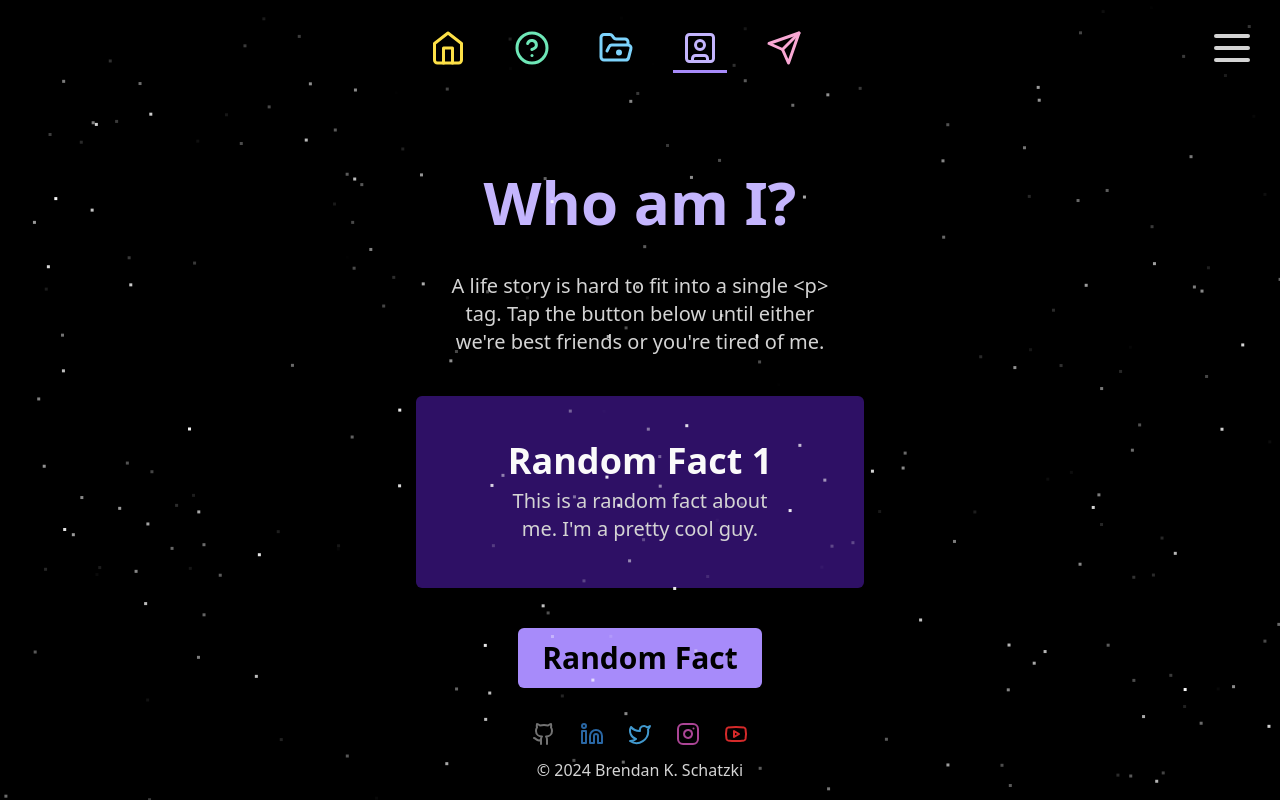
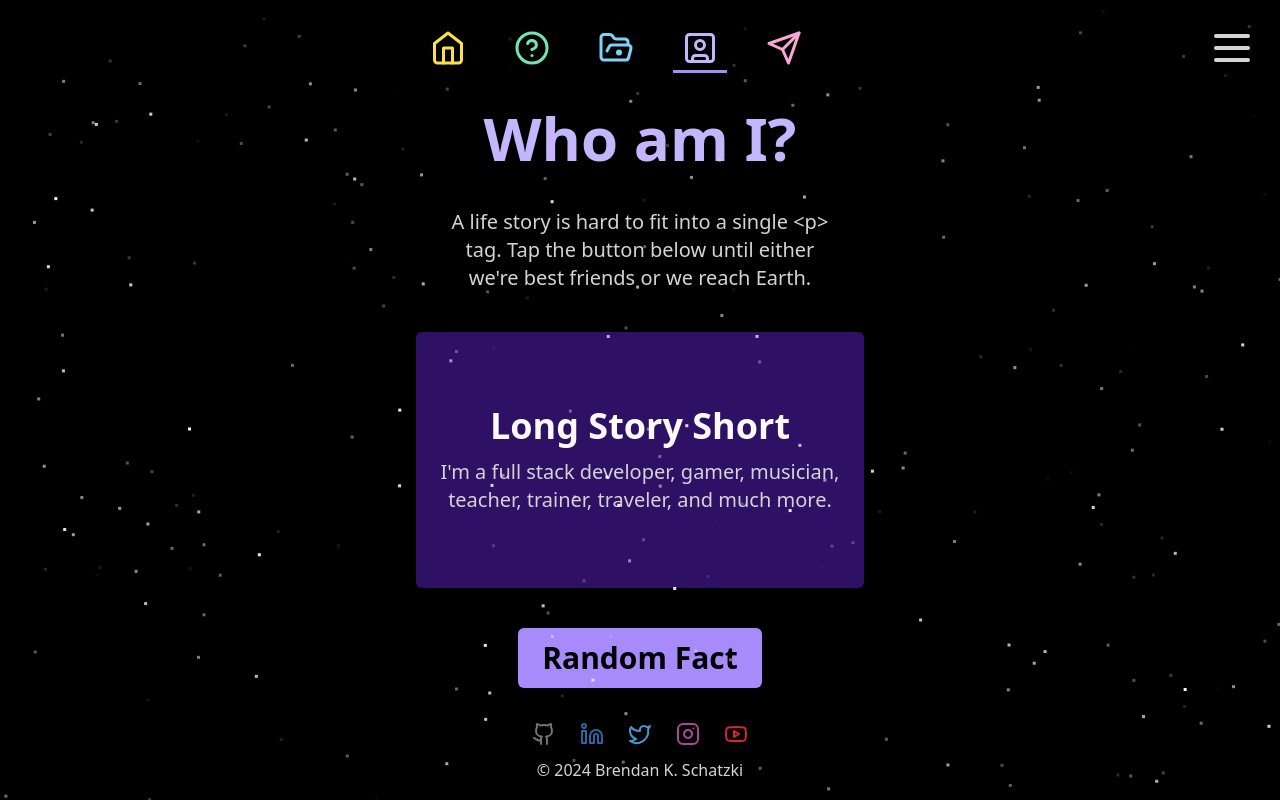
Before and after one commit to BKSchatzki/bkschatzki-dev, a Next.js app: page /about in a window 1280 px wide. Built offline with nearby package versions, Linux system fonts and the light colour scheme.

Commit message:
Add more about facts, adjust logic to not change to first, add bottom padding to content wrapper

```diff
--- a/components/ContentWrapper.tsx
+++ b/components/ContentWrapper.tsx
@@ -2,7 +2,7 @@ import { ReactNode } from "react";
 
 const ContentWrapper = ({ children }: { children: ReactNode }) => {
   return (
-    <div className="flex max-w-xs flex-col items-center justify-center sm:max-w-md">
+    <div className="flex max-w-xs flex-col items-center justify-center pb-16 sm:max-w-md">
       {children}
     </div>
   );
--- a/components/Randomizer.tsx
+++ b/components/Randomizer.tsx
@@ -2,8 +2,8 @@
 
 import pageData from "@/data/pageData";
 
-import { useState } from "react";
-import { motion, AnimatePresence } from "framer-motion";
+import { useState, useRef } from "react";
+import { motion, AnimatePresence, useInView } from "framer-motion";
 
 const Randomizer = ({ page }: { page: String }) => {
   const thisPage = pageData.find((e) => e.page === page);
@@ -15,13 +15,19 @@ const Randomizer = ({ page }: { page: String }) => {
   const [lastTwoIndexes, setLastTwoIndexes] = useState([0, 0]);
   const [selectedItem, setSelectedItem] = useState(thisRandomizer?.items[0]);
 
+  const ref = useRef(null);
+  const isInView = useInView(ref);
+
   const handleClick = () => {
     let newIndex;
     do {
       newIndex = Math.floor(
         Math.random() * (thisRandomizer?.items.length ?? 0),
       );
-    } while ([currentIndex, ...lastTwoIndexes].includes(newIndex));
+    } while (
+      [currentIndex, ...lastTwoIndexes].includes(newIndex) ||
+      newIndex === 0
+    );
     setCurrentIndex(newIndex);
     setLastTwoIndexes([currentIndex, lastTwoIndexes[0]]);
     setSelectedItem(thisRandomizer?.items[newIndex]);
@@ -29,7 +35,7 @@ const Randomizer = ({ page }: { page: String }) => {
 
   return (
     <motion.article
-      className="mt-6 h-36 w-full rounded-md text-center sm:mt-10 sm:h-48"
+      className="mt-6 h-56 w-full rounded-md text-center sm:mt-10 sm:h-64"
       initial={{ opacity: 0 }}
       animate={{ opacity: 1, transition: { delay: 0.1 + 0.15 } }}
       exit={{ opacity: 0 }}
@@ -37,7 +43,7 @@ const Randomizer = ({ page }: { page: String }) => {
       <AnimatePresence mode="popLayout">
         <motion.section
           key={selectedItem?.heading}
-          className={`flex h-full flex-col items-center justify-center gap-1.5 rounded-md px-6 py-3 ${thisPage?.styles?.bgColorSection}`}
+          className={`flex h-full flex-col items-center justify-center gap-1.5 rounded-md px-6 py-3 sm:gap-3 ${thisPage?.styles?.bgColorSection}`}
           initial={{ opacity: 0, y: -25, scale: 0.8 }}
           animate={{
             opacity: 1,
@@ -58,12 +64,19 @@ const Randomizer = ({ page }: { page: String }) => {
           <p className="text-balance sm:text-xl">{selectedItem?.subheading}</p>
         </motion.section>
       </AnimatePresence>
-      <button
+      <motion.button
         onClick={handleClick}
+        ref={ref}
         className={`mt-6 rounded-md px-4 py-2 text-xl font-bold text-black sm:mt-10 sm:px-6 sm:py-3 sm:text-3xl ${thisPage?.styles?.bgColorAccent}`}
+        initial={{ opacity: 0 }}
+        animate={{
+          opacity: isInView ? 1 : 0,
+          transition: { delay: 0.2 + 0.15 },
+        }}
+        exit={{ opacity: 0 }}
       >
         Random Fact
-      </button>
+      </motion.button>
     </motion.article>
   );
 };
--- a/data/pageMains.tsx
+++ b/data/pageMains.tsx
@@ -28,7 +28,7 @@ const pageMains = [
     main: {
       heading: "Who am I?",
       subheading:
-        "A life story is hard to fit into a single <p> tag. Tap the button below until either we're best friends or you're tired of me.",
+        "A life story is hard to fit into a single <p> tag. Tap the button below until either we're best friends or we reach Earth.",
     },
   },
   {
--- a/data/pageSections.tsx
+++ b/data/pageSections.tsx
@@ -60,33 +60,49 @@ const pageSections = [
         subheading: "",
         items: [
           {
-            heading: "Random Fact 1",
+            heading: "Long Story Short",
             subheading:
-              "This is a random fact about me. I'm a pretty cool guy.",
+              "I'm a full stack developer, gamer, musician, teacher, trainer, traveler, and much more.",
             image: "",
             imageAlt: "",
             media: "",
           },
           {
-            heading: "Random Fact 2",
+            heading: "Summers in Paradise",
             subheading:
-              "This is a random fact about me. I'm a pretty cool guy.",
+              "In between high school years I stayed in my grandparents' riverside condo in Bangkok, spending my days swimming and redoing the styles on my MySpace page.",
             image: "",
             imageAlt: "",
             media: "",
           },
           {
-            heading: "Random Fact 3",
+            heading: "Baby Steps",
             subheading:
-              "This is a random fact about me. I'm a pretty cool guy.",
+              "The first programs I ever wrote were a calculator, grocery tracker, and grade calculator, which was used to determine that I didn't need to do that class's final project to pass it with a 3.3 GPA.",
             image: "",
             imageAlt: "",
             media: "",
           },
           {
-            heading: "Random Fact 4",
+            heading: "The Startup",
             subheading:
-              "This is a random fact about me. I'm a pretty cool guy.",
+              'Out of university, I contributed to an augmented reality monster training game startup with seed funding from an accelerator. When Pokémon GO came out, we called it "market validation."',
+            image: "",
+            imageAlt: "",
+            media: "",
+          },
+          {
+            heading: "Tabletop",
+            subheading:
+              "I'm a huge fan of tabletop gaming. I'm always in a D&D or Pathfinder campaign, either as a player or a DM. I've even been in a few adventures recorded for Twitch and YouTube.",
+            image: "",
+            imageAlt: "",
+            media: "",
+          },
+          {
+            heading: "YouTube Channel",
+            subheading:
+              "I used to have a gaming YouTube channel. I pivoted to vlogging when my internet issues in China made collaboration with friends in the US nearly impossible. I stopped when work got too busy.",
             image: "",
             imageAlt: "",
             media: "",
```
